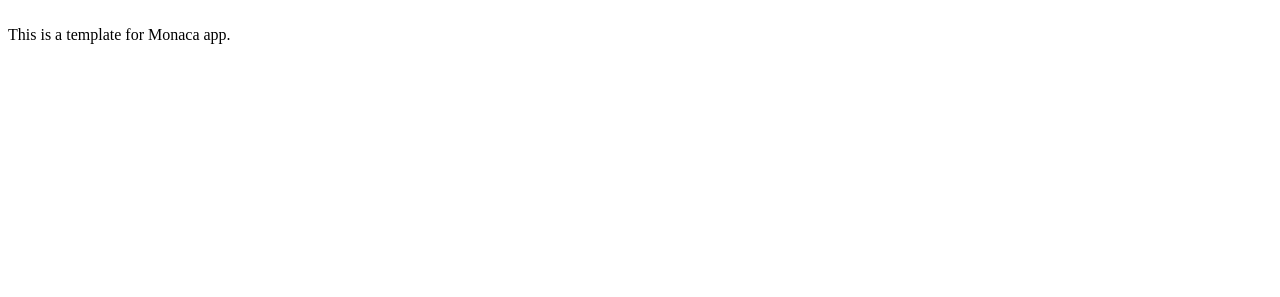
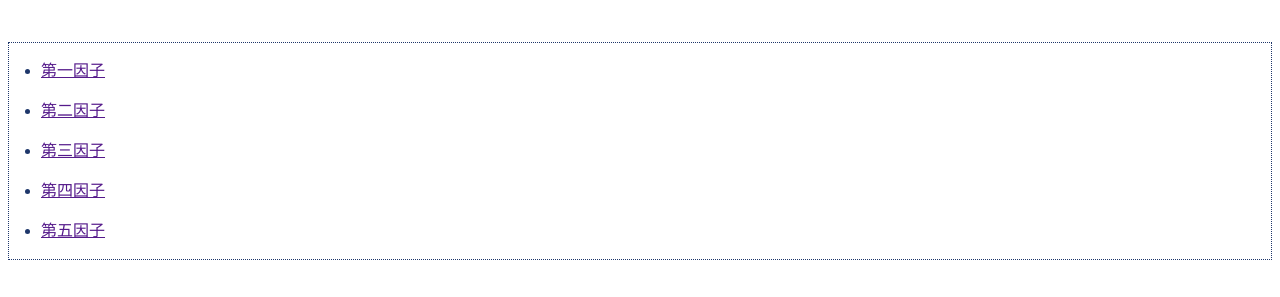
Before and after one commit to greenshower/discomfort, a website: page www/index.html in a window 1280 px wide. Drawn offline with Linux system fonts and the light colour scheme.

Commit message:
first commit

```diff
--- a/www/css/style.css
+++ b/www/css/style.css
@@ -1 +1,12 @@
 /**/
+
+ul {
+  color: #1e366a;
+  border: dotted #1e366a 1px;
+  padding: 0.5em 0.5em 0.5em 2em;
+}
+
+ul li{
+  line-height: 1.5;
+  padding: 0.5em 0;
+}
--- a/www/index.html
+++ b/www/index.html
@@ -12,6 +12,25 @@
 </head>
 <body>
 	<br />
-    This is a template for Monaca app.
+  <div>
+    <ul>
+      <li>
+      <a href = "" >第一因子</a>
+      </li>
+      <li>
+      <a href = "" >第二因子</a>
+      </li>
+      <li>
+      <a href = "" >第三因子</a>
+      </li>
+      <li>
+      <a href = "" >第四因子</a>
+      </li>
+      <li>
+      <a href = "" >第五因子</a>
+      </li>
+    </ul>
+  </div>
+  <br />
 </body>
 </html>
```
Also changed, not shown: www/components/loader.css (line endings or trailing spaces), 1 other file.
